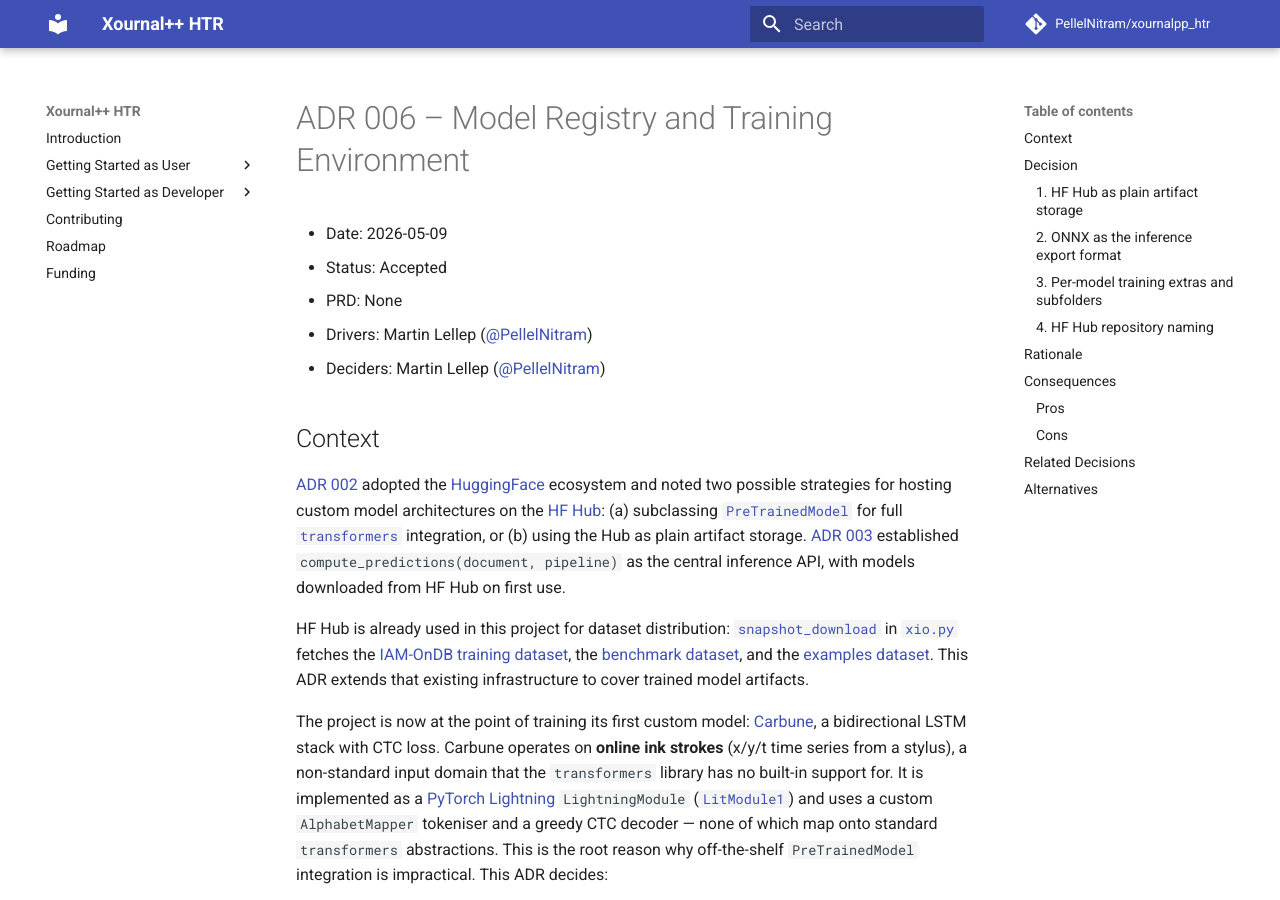
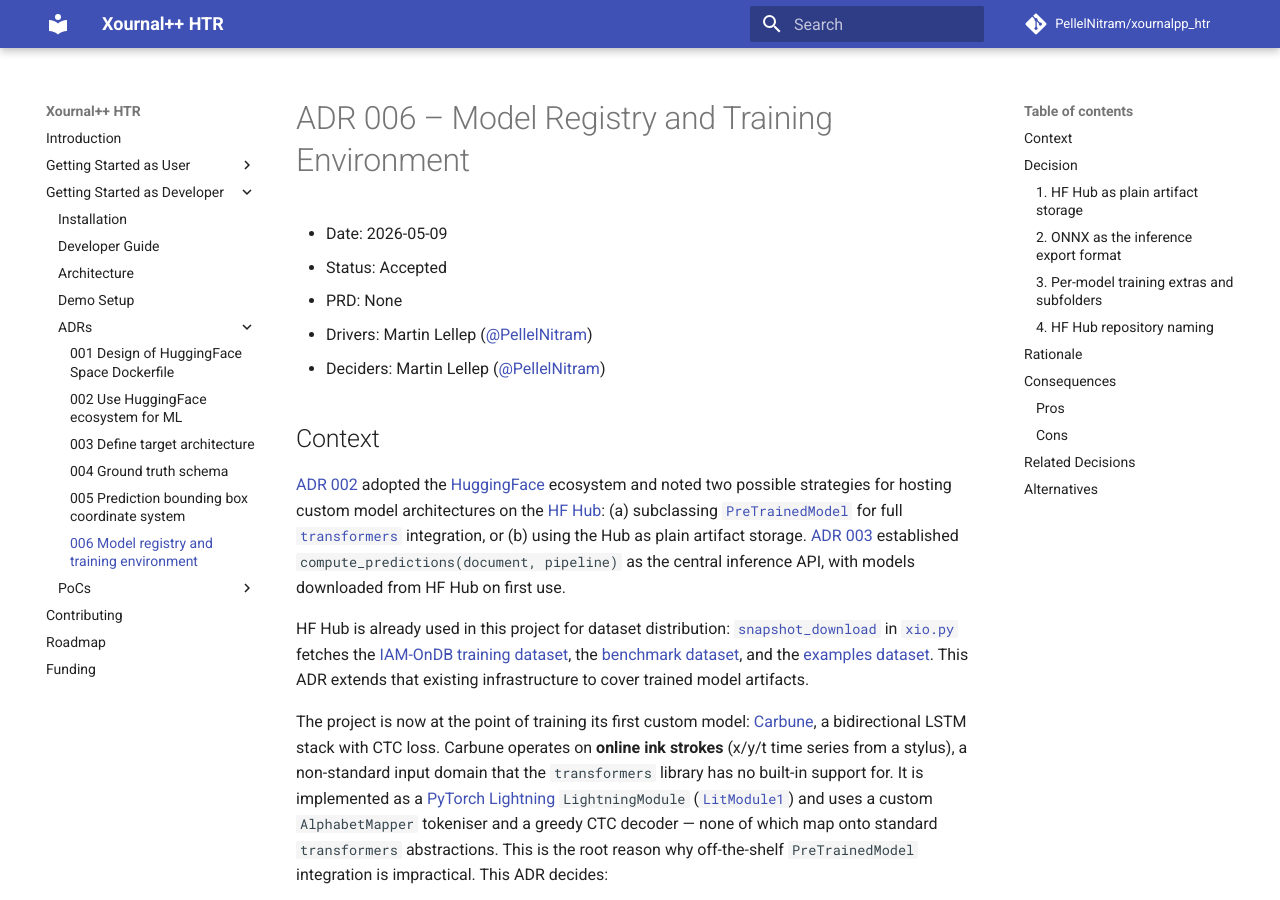
Before and after one commit to PellelNitram/xournalpp_htr, an MkDocs documentation site: the page built from docs/ADRs/006_model_registry_and_training_environment.md, in a window 1280 px wide and 900 px high. Built offline with MkDocs 1.6.1 and Material for MkDocs 9.7.7, drawn with Linux system fonts in a browser that asks for light colours; comment, search, counter and statistics services are not loaded.

Commit message:
Add ADR 006 to mkdocs nav. [CC]

```diff
--- a/mkdocs.yml
+++ b/mkdocs.yml
@@ -34,6 +34,7 @@
       - 003 Define target architecture: 'ADRs/003_define_target_architecture.md'
       - 004 Ground truth schema: 'ADRs/004_ground_truth_schema.md'
       - 005 Prediction bounding box coordinate system: 'ADRs/005_prediction_bounding_box_coordinate_system.md'
+      - 006 Model registry and training environment: 'ADRs/006_model_registry_and_training_environment.md'
     - PoCs:
       - Simplify Installation with single file executable: 'PoCs/simplify_installation_with_single_file_executable.md'
   - Contributing: 'contributing.md'
```
